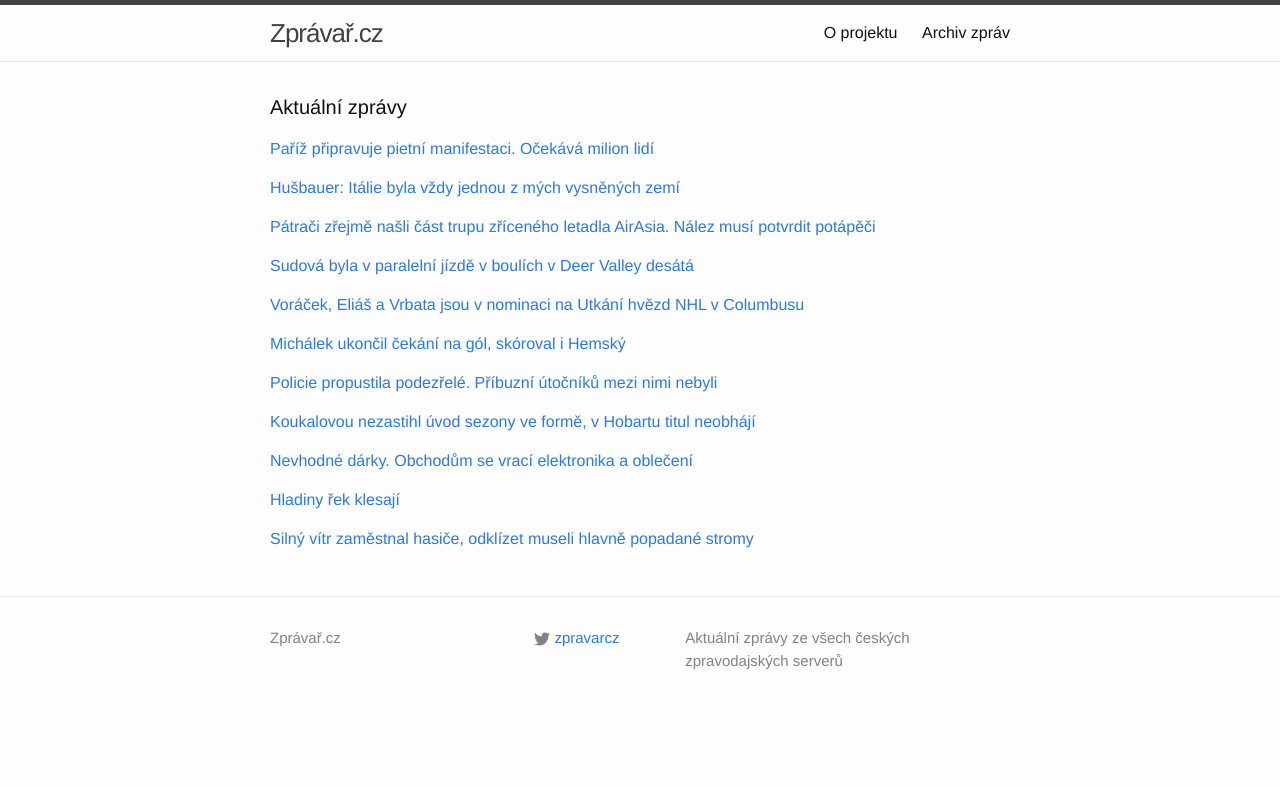
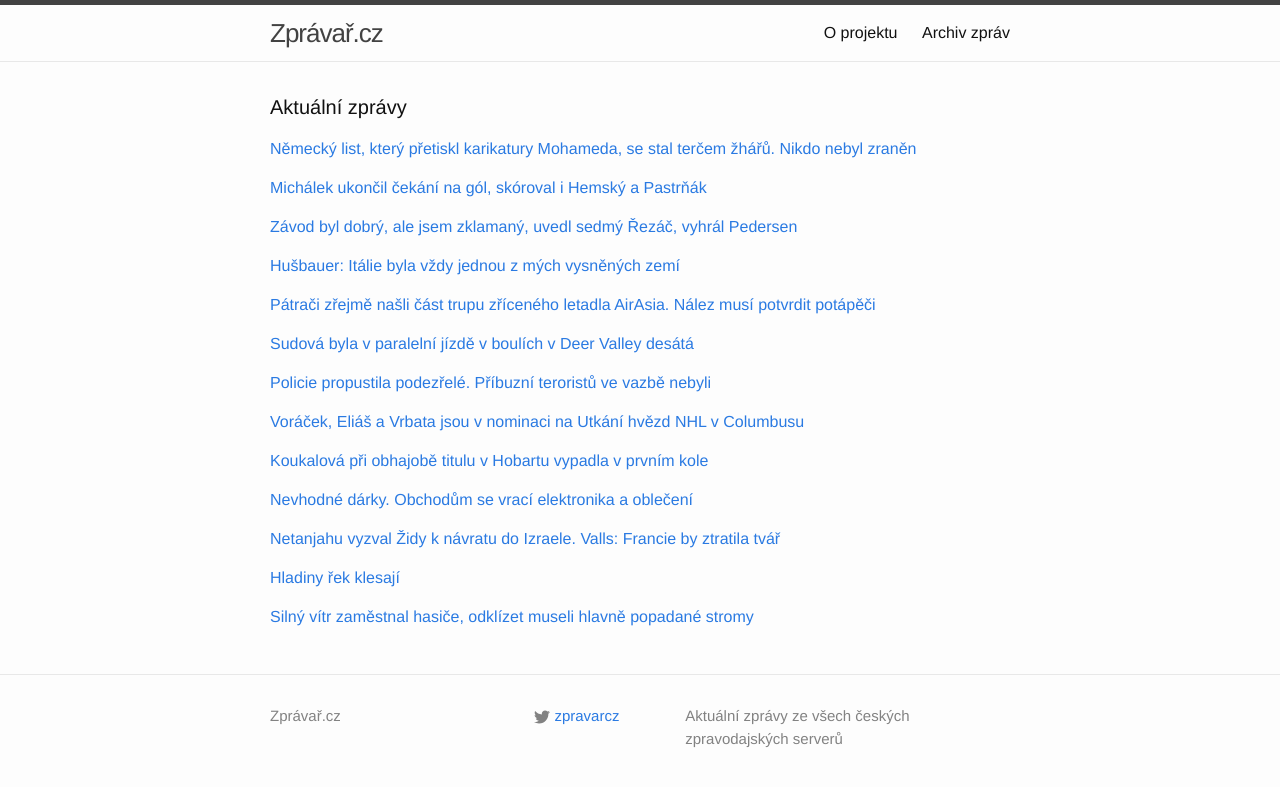
Before and after one commit to adliska/zpravar, a Jekyll site: the page built from index.html, in a window 1280 px wide. Shown: the top 787 px of the page. Built offline with Jekyll 4.4.1, drawn with Linux system fonts in a browser that asks for light colours.

Commit message:
zpravar news update

```diff
--- a/index.html
+++ b/index.html
@@ -5,15 +5,20 @@ layout: default
 <div class="home">
     <h1 class="page-heading">Aktuální zprávy</h1>
 
-<p><a href="javascript:;" onclick="toggle_visibility('zpravy0')">Paříž připravuje pietní manifestaci. Očekává milion lidí</a></p>
+<p><a href="javascript:;" onclick="toggle_visibility('zpravy0')">Německý list, který přetiskl karikatury Mohameda, se stal terčem žhářů. Nikdo nebyl zraněn</a></p>
 <div id="zpravy0" style="display:none">
 <ul>
+<li><a href=http://www.rozhlas.cz/_zprava/nemecky-list-ktery-pretiskl-karikatury-mohameda-se-stal-tercem-zharu-nikdo-nebyl-zranen--1442100>Německý list, který přetiskl karikatury Mohameda, se stal terčem žhářů. Nikdo nebyl zraněn - www.rozhlas.cz</a></li>
+<li><a href=http://zahranicni.ihned.cz/evropa-slovensko/c1-63363360-pariz-berlin-new-york-svetove-metropole-demonstruji-proti-teroru>Paříž, Berlín, New York. Světové metropole demonstrují proti teroru - zahranicni.ihned.cz</a></li>
+<li><a href=http://www.ceskenoviny.cz/zpravy/zpravy/pariz-chysta-mimoradna-opatreni-pred-pochodem-za-obeti-terorismu/1167432>Paříž chystá mimořádná opatření před pochodem za oběti terorismu - www.ceskenoviny.cz</a></li>
+<li><a href=http://echo24.cz/a/iiXL4>Německý list, který přetiskl karikatury Mohameda, terčem žhářů - echo24.cz</a></li>
 <li><a href=http://www.tyden.cz/rubriky/zahranici/evropa/pariz-pripravuje-pietni-manifestaci-ocekava-milion-lidi_329735.html>Paříž připravuje pietní manifestaci. Očekává milion lidí - www.tyden.cz</a></li>
 <li><a href=http://zpravy.e15.cz/zahranicni/udalosti/na-redakci-nemeckeho-listu-utocili-zhari-pretiskl-karikatury-mohameda-1152123>Na redakci německého listu útočili žháři, přetiskl karikatury Mohameda - zpravy.e15.cz</a></li>
 <li><a href=http://zahranicni.ihned.cz/evropa-slovensko/c1-63362360-redakci-nemeckeho-deniku-napadli-zhari-otiskl-karikatury-mohameda>Redakci německého deníku napadli žháři. Otiskl karikatury Mohameda - zahranicni.ihned.cz</a></li>
 <li><a href=http://www.novinky.cz/zahranicni/evropa/358430-redakci-nemeckych-novin-napadli-zhari-pretiskla-karikatury-mohameda.html>Redakci německých novin napadli žháři. Přetiskla karikatury Mohameda - www.novinky.cz</a></li>
 <li><a href=http://www.rozhlas.cz/_zprava/nemecky-list-ktery-pretiskl-karikatury-mohameda-se-stal-tercem-zharu--1442100>Německý list, který přetiskl karikatury Mohameda, se stal terčem žhářů - www.rozhlas.cz</a></li>
 <li><a href=http://www.ceskatelevize.cz/ct24/svet/297824-odposlechy-nsa-islamiste-chystaji-vlnu-utoku-na-evropska-mesta/>Odposlechy NSA: Islamisté chystají vlnu útoků na evropská města - www.ceskatelevize.cz</a></li>
+<li><a href=http://zpravy.idnes.cz/zhari-hambursky-denik-morgenpost-dlo-/zahranicni.aspx?c=A150111_080613_zahranicni_jw>Žháři napadli hamburský deník. Přetiskl karikatury z Charlie Hebdo - zpravy.idnes.cz</a></li>
 <li><a href=http://www.ceskatelevize.cz/ct24/svet/297822-na-nemecke-noviny-ktere-pretiskly-karikaturu-mohameda-zautocili-zhari/>Na německé noviny, které přetiskly karikaturu Mohameda, zaútočili žháři - www.ceskatelevize.cz</a></li>
 <li><a href=http://www.lidovky.cz/odstrelovaci-a-tisice-policistu-pariz-pripravuje-pietni-manifestaci-12v-/zpravy-svet.aspx?c=A150111_080525_ln_zahranici_hm>Odstřelovači a tisíce policistů. Paříž připravuje pietní manifestaci  - www.lidovky.cz</a></li>
 <li><a href=http://www.ceskenoviny.cz/zpravy/zpravy/nemecky-list-ktery-pretiskl-karikatury-mohameda-je-tercem-zharu/1167455>Německý list, který přetiskl karikatury Mohameda, je terčem žhářů - www.ceskenoviny.cz</a></li>
@@ -23,8 +28,28 @@ layout: default
 <li><a href=http://www.novinky.cz/zahranicni/evropa/358426-utoky-ve-francii-mohou-byt-zacatkem-vlny-atentatu-v-evrope.html>Útoky ve Francii mohou být začátkem vlny atentátů v Evropě - www.novinky.cz</a></li>
 <li><a href=http://www.ceskenoviny.cz/zpravy/zpravy/utoky-ve-francii-pry-mohou-byt-zacatkem-vlny-atentatu-v-evrope/1167433>Útoky ve Francii prý mohou být začátkem vlny atentátů v Evropě - www.ceskenoviny.cz</a></li>
 </ul>
-</div><p><a href="javascript:;" onclick="toggle_visibility('zpravy1')">Hušbauer: Itálie byla vždy jednou z mých vysněných zemí</a></p>
+</div><p><a href="javascript:;" onclick="toggle_visibility('zpravy1')">Michálek ukončil čekání na gól, skóroval i Hemský a Pastrňák</a></p>
 <div id="zpravy1" style="display:none">
+<ul>
+<li><a href=http://www.tyden.cz/rubriky/sport/hokej/nhl/michalek-ukoncil-cekani-na-gol-skoroval-i-hemsky-a-pastrnak_329736.html>Michálek ukončil čekání na gól, skóroval i Hemský a Pastrňák - www.tyden.cz</a></li>
+<li><a href=http://sport.aktualne.cz/pastrnak-ocaroval-boston-k-hattricku-mu-schazela-vterina/r~e426e5f2996f11e4aff10025900fea04/>Pastrňák očaroval Boston: K hattricku mu scházela vteřina - sport.aktualne.cz</a></li>
+<li><a href=http://www.tyden.cz/rubriky/sport/hokej/nhl/michalek-ukoncil-cekani-na-gol-skoroval-i-hemsky_329736.html>Michálek ukončil čekání na gól, skóroval i Hemský - www.tyden.cz</a></li>
+<li><a href=http://www.tyden.cz/rubriky/sport/hokej/nhl/pastrnak-slavil-premierove-trefy-trefili-se-i-michalek-a-hemsky_329736.html>Pastrňák slavil premiérové trefy, trefili se i Michálek a Hemský - www.tyden.cz</a></li>
+<li><a href=http://www.denik.cz/hokej/michalek-ukoncil-v-nhl-cekani-na-gol-pastrnak-byl-v-sedmem-nebi-20150111.html>Michálek ukončil v NHL čekání na gól, Pastrňák byl v sedmém nebi - www.denik.cz</a></li>
+<li><a href=http://www.sportovninoviny.cz/zpravy/michalek-ukoncil-v-nhl-cekani-na-gol-pastrnak-byl-v-sedmem-nebi/1167425>Michálek ukončil v NHL čekání na gól, Pastrňák byl v sedmém nebi	 - www.sportovninoviny.cz</a></li>
+</ul>
+</div><p><a href="javascript:;" onclick="toggle_visibility('zpravy2')">Závod byl dobrý, ale jsem zklamaný, uvedl sedmý Řezáč, vyhrál Pedersen</a></p>
+<div id="zpravy2" style="display:none">
+<ul>
+<li><a href=http://www.tyden.cz/rubriky/sport/zimni-sporty/zavod-byl-dobry-ale-jsem-zklamany-uvedl-sedmy-rezac-vyhral-pedersen_329746.html>Závod byl dobrý, ale jsem zklamaný, uvedl sedmý Řezáč, vyhrál Pedersen - www.tyden.cz</a></li>
+<li><a href=http://www.rozhlas.cz/_zprava/jizerskou-padesatku-vyhral-nor-pedersen-rezac-dojel-sedmy--1442125>Jizerskou padesátku vyhrál Nor Pedersen, Řezáč dojel sedmý - www.rozhlas.cz</a></li>
+<li><a href=http://www.tyden.cz/rubriky/sport/zimni-sporty/zkracenou-jizerskou-padesatku-vyhral-pedersen-rezac-byl-sedmy_329746.html>Zkrácenou Jizerskou padesátku vyhrál Pedersen, Řezáč byl sedmý - www.tyden.cz</a></li>
+<li><a href=http://sport.aktualne.cz/jizerskou-padesatku-vyhral-pedersen-rezac-byl-sedmy/r~be92e9d4997a11e4b6d20025900fea04/>Jizerskou padesátku vyhrál Pedersen, Řezáč byl sedmý - sport.aktualne.cz</a></li>
+<li><a href=http://sport.idnes.cz/beh-na-lyzich-jizerska-padesatka-da9-/lyzovani.aspx?c=A150111_110059_lyzovani_rou>Zkrácenou Jizerskou padesátku vyhrál Pedersen, Řezáč doběhl sedmý - sport.idnes.cz</a></li>
+<li><a href=http://www.denik.cz/zimni_sporty/zkracena-jizerska-padesatka-patrila-pedersenovi-rezac-dobehl-sedmy-20150111.html>Jizerskou padesátku zkrátila obleva. Zvítězil Pedersen, Řezáč sedmý - www.denik.cz</a></li>
+</ul>
+</div><p><a href="javascript:;" onclick="toggle_visibility('zpravy3')">Hušbauer: Itálie byla vždy jednou z mých vysněných zemí</a></p>
+<div id="zpravy3" style="display:none">
 <ul>
 <li><a href=http://www.tyden.cz/rubriky/sport/fotbal/husbauer-italie-byla-vzdy-jednou-z-mych-vysnenych-zemi_329745.html>Hušbauer: Itálie byla vždy jednou z mých vysněných zemí - www.tyden.cz</a></li>
 <li><a href=http://fotbal.idnes.cz/fotbal-cagliari-husbauer-0xk-/fot_zahranici.aspx?c=A150111_094247_fot_zahranici_rou>Itálie byla vždy jednou z mých vysněných zemí, přiznává Hušbauer - fotbal.idnes.cz</a></li>
@@ -32,8 +57,8 @@ layout: default
 <li><a href=http://sport.aktualne.cz/husbauer-si-splnil-sen-moc-jsem-si-pral-dostat-se-do-italie/r~2dfa4606996b11e49bec0025900fea04/>Hušbauer si splnil sen. Moc jsem si přál dostat se do Itálie - sport.aktualne.cz</a></li>
 <li><a href=http://www.sportovninoviny.cz/zpravy/husbauer-italie-byla-vzdy-jednou-z-mych-vysnenych-zemi/1167476>Hušbauer: Itálie byla vždy jednou z mých vysněných zemí - www.sportovninoviny.cz</a></li>
 </ul>
-</div><p><a href="javascript:;" onclick="toggle_visibility('zpravy2')">Pátrači zřejmě našli část trupu zříceného letadla AirAsia. Nález musí potvrdit potápěči</a></p>
-<div id="zpravy2" style="display:none">
+</div><p><a href="javascript:;" onclick="toggle_visibility('zpravy4')">Pátrači zřejmě našli část trupu zříceného letadla AirAsia. Nález musí potvrdit potápěči</a></p>
+<div id="zpravy4" style="display:none">
 <ul>
 <li><a href=http://www.rozhlas.cz/_zprava/patraci-zrejme-nasli-cast-trupu-zriceneho-letadla-airasia-nalez-musi-potvrdit-potapeci--1442120>Pátrači zřejmě našli část trupu zříceného letadla AirAsia. Nález musí potvrdit potápěči - www.rozhlas.cz</a></li>
 <li><a href=http://www.novinky.cz/zahranicni/svet/358431-nasli-jsme-asi-trup-letadla-hlasi-patraci-po-zricenem-airbusu.html>Našli jsme asi trup letadla, hlásí pátrači po zříceném airbusu - www.novinky.cz</a></li>
@@ -41,60 +66,61 @@ layout: default
 <li><a href=http://zpravy.aktualne.cz/zahranici/nasli-jsme-trup-zriceneho-airbusu-hlasi-indonesti-patraci/r~959d0dd2995e11e4bdad0025900fea04/>Našli jsme trup zříceného airbusu, hlásí indonéští pátrači - zpravy.aktualne.cz</a></li>
 <li><a href=http://www.ceskenoviny.cz/zpravy/zpravy/indonesti-patraci-pry-lokalizovali-trup-zriceneho-letadla/1167446>Indonéští pátrači prý lokalizovali trup zříceného letadla - www.ceskenoviny.cz</a></li>
 </ul>
-</div><p><a href="javascript:;" onclick="toggle_visibility('zpravy3')">Sudová byla v paralelní jízdě v boulích v Deer Valley desátá</a></p>
-<div id="zpravy3" style="display:none">
+</div><p><a href="javascript:;" onclick="toggle_visibility('zpravy5')">Sudová byla v paralelní jízdě v boulích v Deer Valley desátá</a></p>
+<div id="zpravy5" style="display:none">
 <ul>
 <li><a href=http://sport.aktualne.cz/sudova-byla-v-paralelni-jizde-v-boulich-v-deer-valley-desata/r~09e5e7b6997511e49f60002590604f2e/>Sudová byla v paralelní jízdě v boulích v Deer Valley desátá - sport.aktualne.cz</a></li>
 <li><a href=http://www.denik.cz/zimni_sporty/boularka-sudova-skoncila-v-generalce-na-ms-v-paralelni-jizde-desata-20150111.html>Boulařka Sudová skončila v generálce na MS v paralelní jízdě desátá - www.denik.cz</a></li>
 <li><a href=http://www.sportovninoviny.cz/zpravy/sudova-byla-v-paralelni-jizde-v-boulich-v-deer-valley-desata/1167469>Sudová byla v paralelní jízdě v boulích v Deer Valley desátá - www.sportovninoviny.cz</a></li>
 <li><a href=http://sport.idnes.cz/akrobaticke-lyzovani-boule-sudova-d5h-/lyzovani.aspx?c=A150111_082425_lyzovani_rou>Boulařka Sudová skončila v paralelní jízdě v Deer Valley desátá - sport.idnes.cz</a></li>
 </ul>
-</div><p><a href="javascript:;" onclick="toggle_visibility('zpravy4')">Voráček, Eliáš a Vrbata jsou v nominaci na Utkání hvězd NHL v Columbusu</a></p>
-<div id="zpravy4" style="display:none">
+</div><p><a href="javascript:;" onclick="toggle_visibility('zpravy6')">Policie propustila podezřelé. Příbuzní teroristů ve vazbě nebyli</a></p>
+<div id="zpravy6" style="display:none">
+<ul>
+<li><a href=http://zahranicni.ihned.cz/evropa-slovensko/c1-63363160-policie-propustila-podezrele-pribuzni-teroristu-ve-vazbe-nebyli>Policie propustila podezřelé. Příbuzní teroristů ve vazbě nebyli - zahranicni.ihned.cz</a></li>
+<li><a href=http://zahranicni.ihned.cz/evropa-slovensko/c1-63363160-policie-propustila-podezrele-pribuzni-utocniku-mezi-nimi-nebyli>Policie propustila podezřelé. Příbuzní útočníků mezi nimi nebyli - zahranicni.ihned.cz</a></li>
+<li><a href=http://www.lidovky.cz/petice-zadrzena-v-souvislosti-s-utoky-v-parizi-je-na-svobode-pry-/zpravy-svet.aspx?c=A150111_103453_ln_zahranici_mmu>Policie propustila pětici zadrženou v souvislosti s útokem na Charlie Hebdo  - www.lidovky.cz</a></li>
+<li><a href=http://www.ceskenoviny.cz/zpravy/zpravy/petice-zadrzena-v-souvislosti-s-utoky-v-parizi-je-na-svobode/1167498>Pětice zadržená v souvislosti s útoky v Paříži je na svobodě - www.ceskenoviny.cz</a></li>
+</ul>
+</div><p><a href="javascript:;" onclick="toggle_visibility('zpravy7')">Voráček, Eliáš a Vrbata jsou v nominaci na Utkání hvězd NHL v Columbusu</a></p>
+<div id="zpravy7" style="display:none">
 <ul>
 <li><a href=http://hokej.idnes.cz/hokej-nhl-utkani-hvezd-cesi-dds-/nhl.aspx?c=A150111_081007_ms-hokej-2015_rou>Voráček, Eliáš a Vrbata jsou v nominaci na Utkání hvězd NHL v Columbusu - hokej.idnes.cz</a></li>
 <li><a href=http://www.denik.cz/hokej/utkani-hvezd-nhl-zna-ucastniky-do-vybrane-spolecnosti-se-dostali-tri-cesi-201501.html>Utkání hvězd NHL zná účastníky. Do vybrané společnosti se dostali tři Češi - www.denik.cz</a></li>
 <li><a href=http://sport.aktualne.cz/voracek-elias-a-vrbata-byli-nominovani-na-utkani-hvezd-nhl/r~1a03c2a8996111e49e4b0025900fea04/>Voráček, Eliáš a Vrbata byli nominováni na Utkání hvězd NHL - sport.aktualne.cz</a></li>
 <li><a href=http://www.sportovninoviny.cz/zpravy/voracek-elias-a-vrbata-byli-nominovani-na-utkani-hvezd-nhl/1167456>Voráček, Eliáš a Vrbata byli nominováni na Utkání hvězd NHL - www.sportovninoviny.cz</a></li>
 </ul>
-</div><p><a href="javascript:;" onclick="toggle_visibility('zpravy5')">Michálek ukončil čekání na gól, skóroval i Hemský</a></p>
-<div id="zpravy5" style="display:none">
+</div><p><a href="javascript:;" onclick="toggle_visibility('zpravy8')">Koukalová při obhajobě titulu v Hobartu vypadla v prvním kole</a></p>
+<div id="zpravy8" style="display:none">
 <ul>
-<li><a href=http://www.tyden.cz/rubriky/sport/hokej/nhl/michalek-ukoncil-cekani-na-gol-skoroval-i-hemsky_329736.html>Michálek ukončil čekání na gól, skóroval i Hemský - www.tyden.cz</a></li>
-<li><a href=http://www.tyden.cz/rubriky/sport/hokej/nhl/pastrnak-slavil-premierove-trefy-trefili-se-i-michalek-a-hemsky_329736.html>Pastrňák slavil premiérové trefy, trefili se i Michálek a Hemský - www.tyden.cz</a></li>
-<li><a href=http://www.denik.cz/hokej/michalek-ukoncil-v-nhl-cekani-na-gol-pastrnak-byl-v-sedmem-nebi-20150111.html>Michálek ukončil v NHL čekání na gól, Pastrňák byl v sedmém nebi - www.denik.cz</a></li>
-<li><a href=http://www.sportovninoviny.cz/zpravy/michalek-ukoncil-v-nhl-cekani-na-gol-pastrnak-byl-v-sedmem-nebi/1167425>Michálek ukončil v NHL čekání na gól, Pastrňák byl v sedmém nebi	 - www.sportovninoviny.cz</a></li>
-</ul>
-</div><p><a href="javascript:;" onclick="toggle_visibility('zpravy6')">Policie propustila podezřelé. Příbuzní útočníků mezi nimi nebyli</a></p>
-<div id="zpravy6" style="display:none">
-<ul>
-<li><a href=http://zahranicni.ihned.cz/evropa-slovensko/c1-63363160-policie-propustila-podezrele-pribuzni-utocniku-mezi-nimi-nebyli>Policie propustila podezřelé. Příbuzní útočníků mezi nimi nebyli - zahranicni.ihned.cz</a></li>
-<li><a href=http://www.lidovky.cz/petice-zadrzena-v-souvislosti-s-utoky-v-parizi-je-na-svobode-pry-/zpravy-svet.aspx?c=A150111_103453_ln_zahranici_mmu>Policie propustila pětici zadrženou v souvislosti s útokem na Charlie Hebdo  - www.lidovky.cz</a></li>
-<li><a href=http://www.ceskenoviny.cz/zpravy/zpravy/petice-zadrzena-v-souvislosti-s-utoky-v-parizi-je-na-svobode/1167498>Pětice zadržená v souvislosti s útoky v Paříži je na svobodě - www.ceskenoviny.cz</a></li>
-</ul>
-</div><p><a href="javascript:;" onclick="toggle_visibility('zpravy7')">Koukalovou nezastihl úvod sezony ve formě, v Hobartu titul neobhájí</a></p>
-<div id="zpravy7" style="display:none">
-<ul>
+<li><a href=http://www.sportovninoviny.cz/zpravy/koukalova-pri-obhajobe-titulu-v-hobartu-vypadla-v-prvnim-kole/1167497>Koukalová při obhajobě titulu v Hobartu vypadla v prvním kole - www.sportovninoviny.cz</a></li>
 <li><a href=http://www.denik.cz/tenis/koukalovou-nezastihl-uvod-sezony-ve-forme-v-hobartu-titul-neobhaji-20150111.html>Koukalovou nezastihl úvod sezony ve formě, v Hobartu titul neobhájí - www.denik.cz</a></li>
 <li><a href=http://sport.aktualne.cz/koukalova-pri-obhajobe-titulu-v-hobartu-vypadla-v-1-kole/r~47bb8b72997511e486b9002590604f2e/>Koukalová při obhajobě titulu v Hobartu vypadla v 1. kole - sport.aktualne.cz</a></li>
 <li><a href=http://sport.idnes.cz/tenis-turnaje-zpravodajstvi-diw-/tenis.aspx?c=A150111_103246_tenis_rou>Koukalová finále v Hobartu nezopakuje, vypadla hned v prvním kole - sport.idnes.cz</a></li>
 </ul>
-</div><p><a href="javascript:;" onclick="toggle_visibility('zpravy8')">Nevhodné dárky. Obchodům se vrací elektronika a oblečení</a></p>
-<div id="zpravy8" style="display:none">
+</div><p><a href="javascript:;" onclick="toggle_visibility('zpravy9')">Nevhodné dárky. Obchodům se vrací elektronika a oblečení</a></p>
+<div id="zpravy9" style="display:none">
 <ul>
 <li><a href=http://zpravy.aktualne.cz/ekonomika/ceska-ekonomika/nevhodne-darky-obchodum-se-vraci-elektronika-a-obleceni/r~8412698e997911e498be002590604f2e/>Nevhodné dárky. Obchodům se vrací elektronika a oblečení - zpravy.aktualne.cz</a></li>
 <li><a href=http://www.denik.cz/ekonomika/z-vanocnich-darku-lidi-vraci-nejcasteji-elektroniku-a-obleceni-20150111.html>Z vánočních dárků lidí vrací nejčastěji elektroniku a oblečení - www.denik.cz</a></li>
 <li><a href=http://www.financninoviny.cz/zpravodajstvi/zpravy/z-vanocnich-darku-lidi-vraci-nejcasteji-elektroniku-a-obleceni/1167496>Z vánočních dárků lidí vrací nejčastěji elektroniku a oblečení - www.financninoviny.cz</a></li>
 </ul>
-</div><p><a href="javascript:;" onclick="toggle_visibility('zpravy9')">Hladiny řek klesají</a></p>
-<div id="zpravy9" style="display:none">
+</div><p><a href="javascript:;" onclick="toggle_visibility('zpravy10')">Netanjahu vyzval Židy k návratu do Izraele. Valls: Francie by ztratila tvář</a></p>
+<div id="zpravy10" style="display:none">
+<ul>
+<li><a href=http://zpravy.e15.cz/zahranicni/politika/netanjahu-vyzval-zidy-k-navratu-do-izraele-valls-francie-by-ztratila-tvar-1152138>Netanjahu vyzval Židy k návratu do Izraele. Valls: Francie by ztratila tvář - zpravy.e15.cz</a></li>
+<li><a href=http://www.ceskenoviny.cz/zpravy/zpravy/netanjahu-vyzval-francouzske-zidy-k-emigraci-do-izraele/1167502>Netanjahu vyzval francouzské Židy k emigraci do Izraele - www.ceskenoviny.cz</a></li>
+<li><a href=http://echo24.cz/a/irMkN>Váš domov je tady, vyzval Netanjahu Židy z Francie k emigraci - echo24.cz</a></li>
+</ul>
+</div><p><a href="javascript:;" onclick="toggle_visibility('zpravy11')">Hladiny řek klesají</a></p>
+<div id="zpravy11" style="display:none">
 <ul>
 <li><a href=http://www.novinky.cz/domaci/358434-hladiny-rek-klesaji.html>Hladiny řek klesají - www.novinky.cz</a></li>
 <li><a href=http://zpravy.aktualne.cz/domaci/reky-stoupaly-i-v-noci-s-ochlazenim-se-situace-zlepsila/r~180ce762996c11e4833a0025900fea04/>Řeky stoupaly i v noci, s ochlazením se situace zlepšuje - zpravy.aktualne.cz</a></li>
 <li><a href=http://www.denik.cz/z_domova/hladiny-rek-v-cechach-i-na-morave-postupne-klesaji-20150111.html>Hladiny řek v Čechách i na Moravě postupně klesají - www.denik.cz</a></li>
 </ul>
-</div><p><a href="javascript:;" onclick="toggle_visibility('zpravy10')">Silný vítr zaměstnal hasiče, odklízet museli hlavně popadané stromy</a></p>
-<div id="zpravy10" style="display:none">
+</div><p><a href="javascript:;" onclick="toggle_visibility('zpravy12')">Silný vítr zaměstnal hasiče, odklízet museli hlavně popadané stromy</a></p>
+<div id="zpravy12" style="display:none">
 <ul>
 <li><a href=http://www.denik.cz/z_domova/silny-vitr-zamestnal-hasice-odklizet-museli-hlavne-popadane-stromy-20150111.html>Silný vítr zaměstnal hasiče, odklízet museli hlavně popadané stromy - www.denik.cz</a></li>
 <li><a href=http://www.ceskenoviny.cz/zpravy/zpravy/hasici-v-noci-vyjizdeli-kvuli-silnemu-vetru/1167447>Hasiči v noci vyjížděli kvůli silnému větru - www.ceskenoviny.cz</a></li>
```
